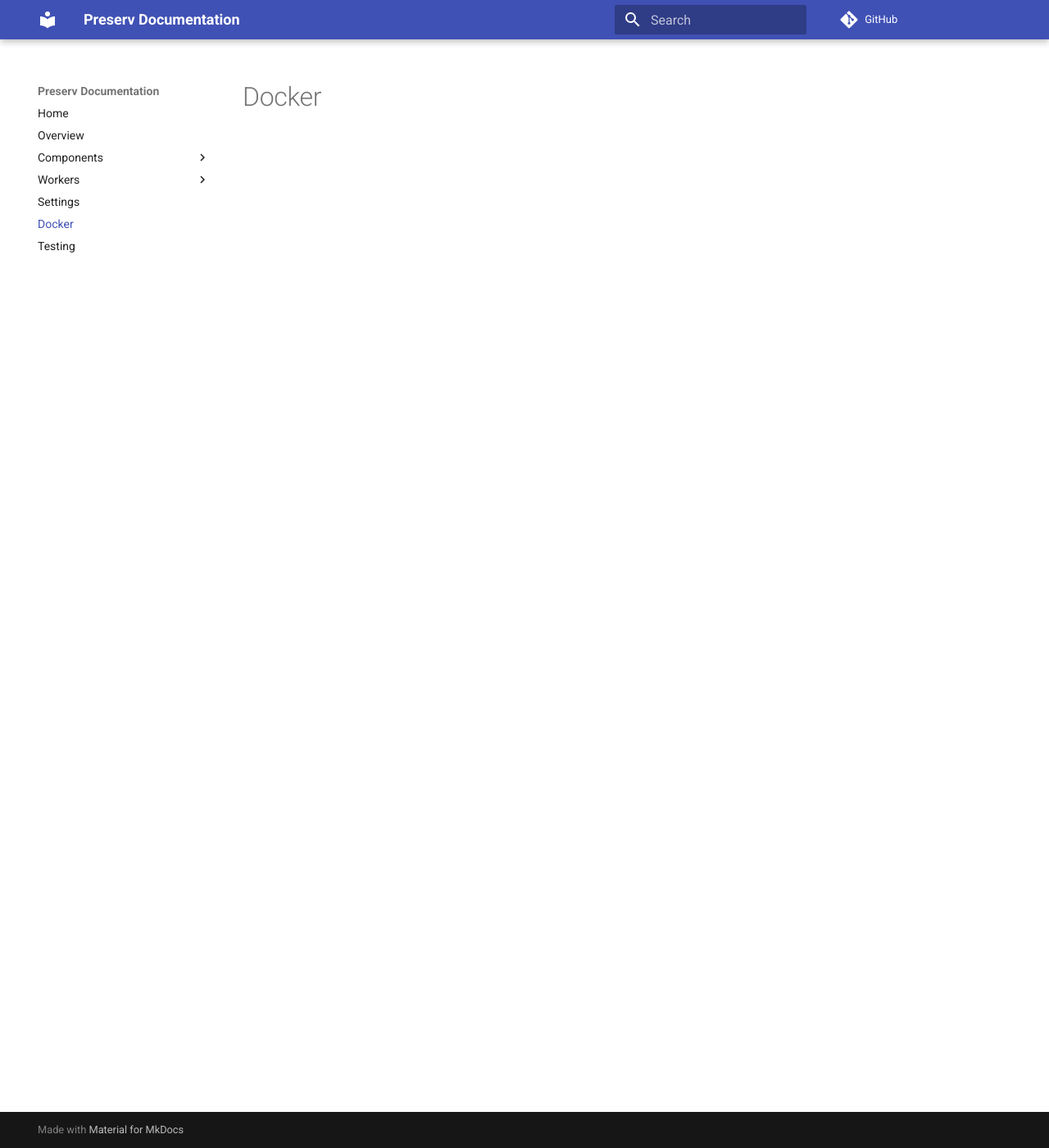
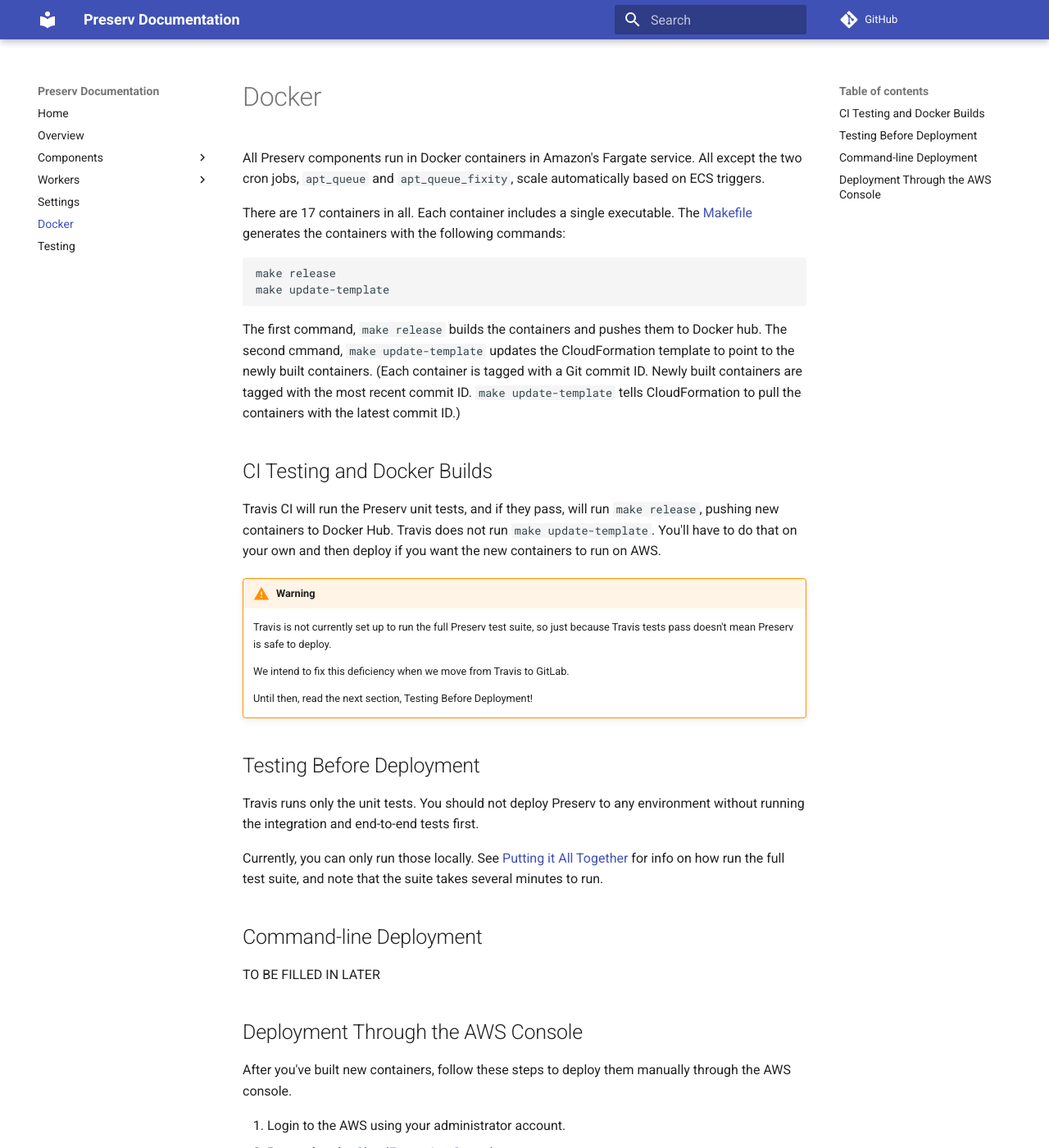
Before and after one commit to APTrust/preserv-docs, an MkDocs documentation site: the page built from docs/docker.md, in a window 1280 px wide and 1400 px high. Shown: the whole window at 82% size. Built offline with MkDocs 1.6.1 and Material for MkDocs 9.7.7, drawn with Linux system fonts in a browser that asks for light colours; comment, search, counter and statistics services are not loaded; some of the changed text lies outside the part shown.

Commit message:
Added info on components and docker

````diff
--- a/docs/docker.md
+++ b/docs/docker.md
@@ -1 +1,54 @@
 # Docker
+
+All Preserv components run in Docker containers in Amazon's Fargate service. All except the two cron jobs, `apt_queue` and `apt_queue_fixity`, scale automatically based on ECS triggers.
+
+There are 17 containers in all. Each container includes a single executable. The [Makefile](https://github.com/APTrust/preservation-services/blob/master/Makefile){target=_blank} generates the containers with the following commands:
+
+```
+make release
+make update-template
+```
+
+The first command, `make release` builds the containers and pushes them to Docker hub. The second cmmand, `make update-template` updates the CloudFormation template to point to the newly built containers. (Each container is tagged with a Git commit ID. Newly built containers are tagged with the most recent commit ID. `make update-template` tells CloudFormation to pull the containers with the latest commit ID.)
+
+## CI Testing and Docker Builds
+
+Travis CI will run the Preserv unit tests, and if they pass, will run `make release`, pushing new containers to Docker Hub. Travis does not run `make update-template`. You'll have to do that on your own and then deploy if you want the new containers to run on AWS.
+
+!!! Warning
+
+    Travis is not currently set up to run the full Preserv test suite, so
+    just because Travis tests pass doesn't mean Preserv is safe to deploy.
+
+    We intend to fix this deficiency when we move from Travis to GitLab.
+
+    Until then, read the next section, Testing Before Deployment!
+
+## Testing Before Deployment
+
+Travis runs only the unit tests. You should not deploy Preserv to any environment without running the integration and end-to-end tests first.
+
+Currently, you can only run those locally. See [Putting it All Together](/testing/#putting-it-all-together) for info on how run the full test suite, and note that the suite takes several minutes to run.
+
+
+## Command-line Deployment
+
+TO BE FILLED IN LATER
+
+## Deployment Through the AWS Console
+
+After you've built new containers, follow these steps to deploy them manually through the AWS console.
+
+1. Login to the AWS using your administrator account.
+1. Proceed to the [CloudFormation Console](https://us-east-1.console.aws.amazon.com/cloudformation/home?region=us-east-1#/stacks?filteringStatus=active&filteringText=&viewNested=true&hideStacks=false){target=_blank}
+1. Select the stack `preserv-services-<env>` link to open stack details and options. (Where `<env>` is one of `prod`, `demo`, or `staging`.)
+1. Select update.
+1. Select replace current template
+1. Select upload template file.
+1. Upload the updated ‘cfn-preserv-master.yml’
+1. Select next.
+1. Select next again. ( You do not need to change any settings.)
+1. At the final pane for deployment you will need to select that you know you are creating new resources.
+1. Submit.
+
+You can then monitor changes under the events tab. Failures will roll back automatically. Give about 10 minutes before worrying it has failed.
````
Also changed, not shown: docs/components/index.md (+9 -0 lines).
